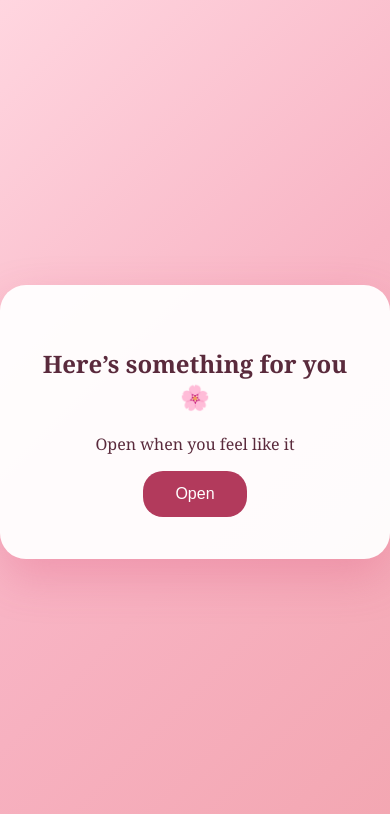
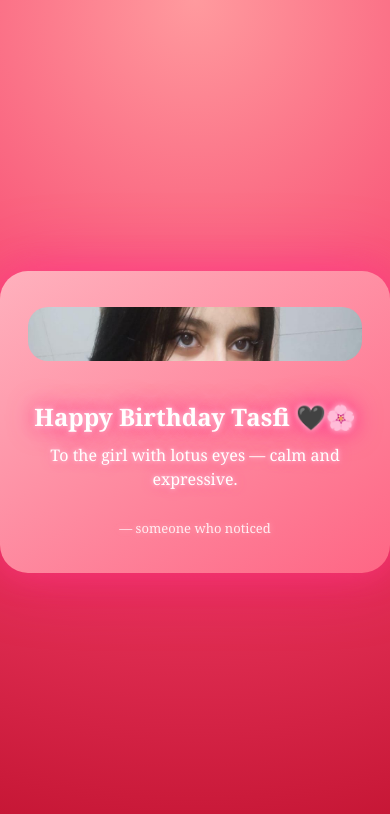
Before and after one commit to itz-jayesh/surprise, a plain HTML site: page index.html in a window 390 px wide. Both pictures are taken after a click on the button "Open". Drawn offline with Linux system fonts and the light colour scheme.

Commit message:
Revamp index.html with new styles and layout
Updated styles and structure for improved aesthetics and responsiveness.

```diff
--- a/index.html
+++ b/index.html
@@ -3,63 +3,83 @@
 <head>
   <meta charset="UTF-8">
   <meta name="viewport" content="width=device-width, initial-scale=1.0">
-
   <title>A small surprise 🌸</title>
 
   <style>
     body {
       margin: 0;
-      height: 100vh;
-      background: linear-gradient(135deg, #ffd6e0, #f8b4c4, #f3a6b1);
+      min-height: 100vh;
+      background: radial-gradient(circle at top, #ff9a9e, #f6416c, #c31432);
       display: flex;
       align-items: center;
       justify-content: center;
       font-family: 'Georgia', serif;
       text-align: center;
-      color: #5a2a3c;
+      color: #ffeef3;
     }
 
     /* INTRO CARD */
     .card {
-      background: rgba(255, 255, 255, 0.95);
-      padding: 42px;
+      background: linear-gradient(
+        145deg,
+        rgba(255, 182, 193, 0.95),
+        rgba(255, 105, 135, 0.95)
+      );
+      padding: 36px 28px;
       border-radius: 26px;
-      box-shadow: 0 18px 45px rgba(214, 64, 108, 0.25);
+      box-shadow:
+        0 0 25px rgba(255, 105, 135, 0.6),
+        0 0 60px rgba(255, 64, 129, 0.4);
       animation: fadeIn 1.4s ease;
+      width: 90%;
       max-width: 320px;
     }
 
     /* BIRTHDAY CONTAINER */
     .container {
       display: none;
-      background: rgba(255, 255, 255, 0.96);
-      padding: 42px;
+      background: linear-gradient(
+        145deg,
+        rgba(255, 182, 193, 0.95),
+        rgba(255, 105, 135, 0.95)
+      );
+      padding: 36px 28px;
       border-radius: 28px;
+      width: 90%;
       max-width: 360px;
-      box-shadow: 0 20px 50px rgba(214, 64, 108, 0.35);
+      box-shadow:
+        0 0 30px rgba(255, 64, 129, 0.6),
+        0 0 70px rgba(255, 20, 147, 0.4);
       animation: softFade 1.6s ease;
     }
 
     img {
       width: 100%;
       border-radius: 20px;
-      margin-bottom: 20px;
+      margin-bottom: 18px;
     }
 
-    h1 {
-      font-size: 26px;
+    h1, h2 {
+      font-size: 24px;
       margin-bottom: 10px;
-      color: #b23a5c;
+      color: #fff;
+      text-shadow:
+        0 0 6px rgba(255,255,255,0.8),
+        0 0 14px rgba(255,64,129,0.9),
+        0 0 28px rgba(255,20,147,0.8);
     }
 
     .plate {
-      font-size: 17px;
+      font-size: 16px;
       line-height: 1.5;
-      min-height: 60px;
+      min-height: 56px;
       opacity: 0;
       transform: translateY(8px);
       transition: opacity 1.4s ease, transform 1.4s ease;
-      color: #6d2e46;
+      color: #fff;
+      text-shadow:
+        0 0 5px rgba(255,255,255,0.7),
+        0 0 12px rgba(255,105,180,0.9);
     }
 
     .plate.show {
@@ -68,20 +88,23 @@
     }
 
     .signature {
-      margin-top: 22px;
-      font-size: 14px;
-      opacity: 0.7;
-      color: #8b3a57;
+      margin-top: 20px;
+      font-size: 13px;
+      color: #ffeef3;
+      text-shadow: 0 0 6px rgba(255,182,193,0.8);
     }
 
     button {
-      padding: 14px 32px;
+      padding: 14px 34px;
       font-size: 16px;
       border: none;
-      border-radius: 20px;
-      background: #b23a5c;
+      border-radius: 22px;
+      background: linear-gradient(135deg, #ff4b7d, #ff0844);
       color: white;
       cursor: pointer;
+      box-shadow:
+        0 0 12px rgba(255,64,129,0.8),
+        0 0 25px rgba(255,20,147,0.6);
     }
 
     @keyframes fadeIn {
@@ -93,15 +116,17 @@
       from { opacity: 0; transform: scale(0.96); }
       to { opacity: 1; transform: scale(1); }
     }
+
     /* FORCE VISIBILITY (mobile safety) */
-#intro {
-  display: block !important;
+    #intro { display: block; }
+    #wish { display: none; }
+
+
+    /* extra small phones */
+    @media (max-width: 360px) {
+      h1, h2 { font-size: 22px; }
+      .plate { font-size: 15px; }
     }
-
-#wish {
-  display: none !important;
-}
-
   </style>
 </head>
 
@@ -122,7 +147,7 @@
     <div class="signature">— someone who noticed</div>
   </div>
 
-  <!-- AUDIO (MP4) -->
+  <!-- AUDIO -->
   <audio id="bgm" loop playsinline>
     <source src="hmm.mp4" type="audio/mp4">
   </audio>
```
Lines whose indentation alone changed are shown as unchanged.
